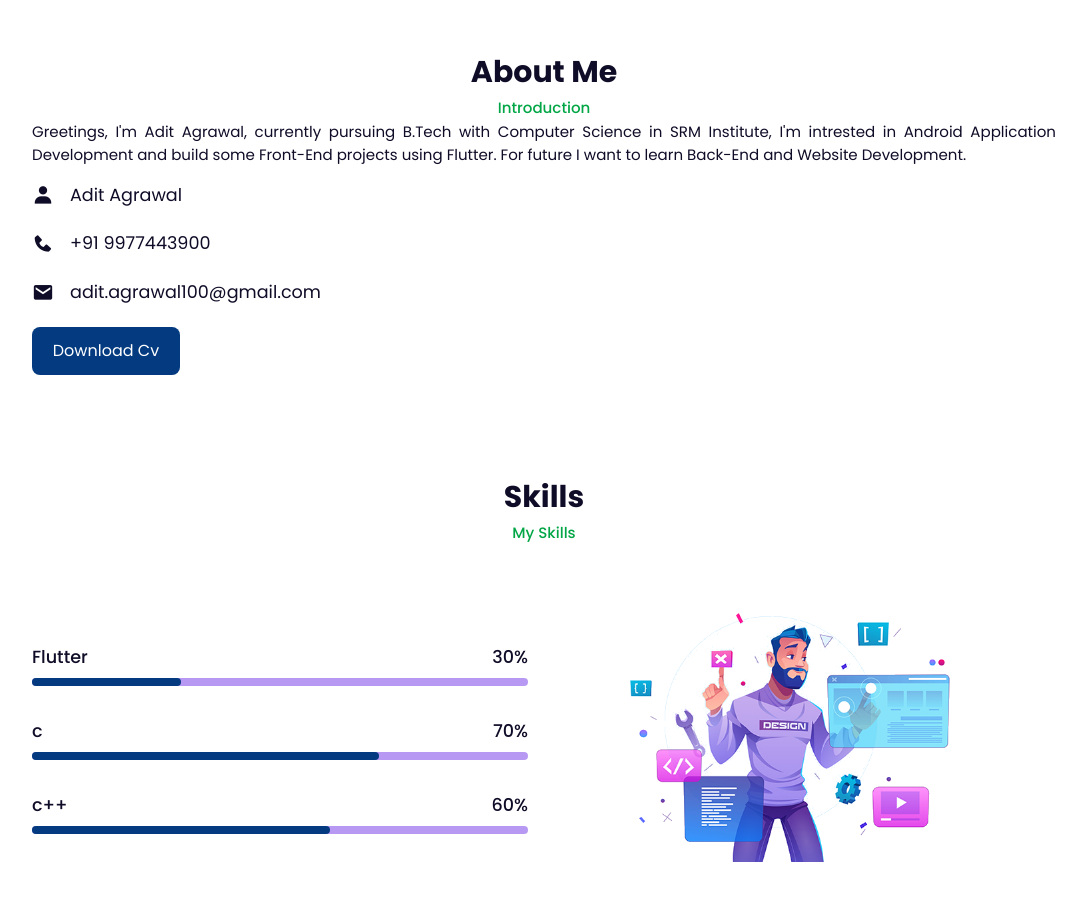
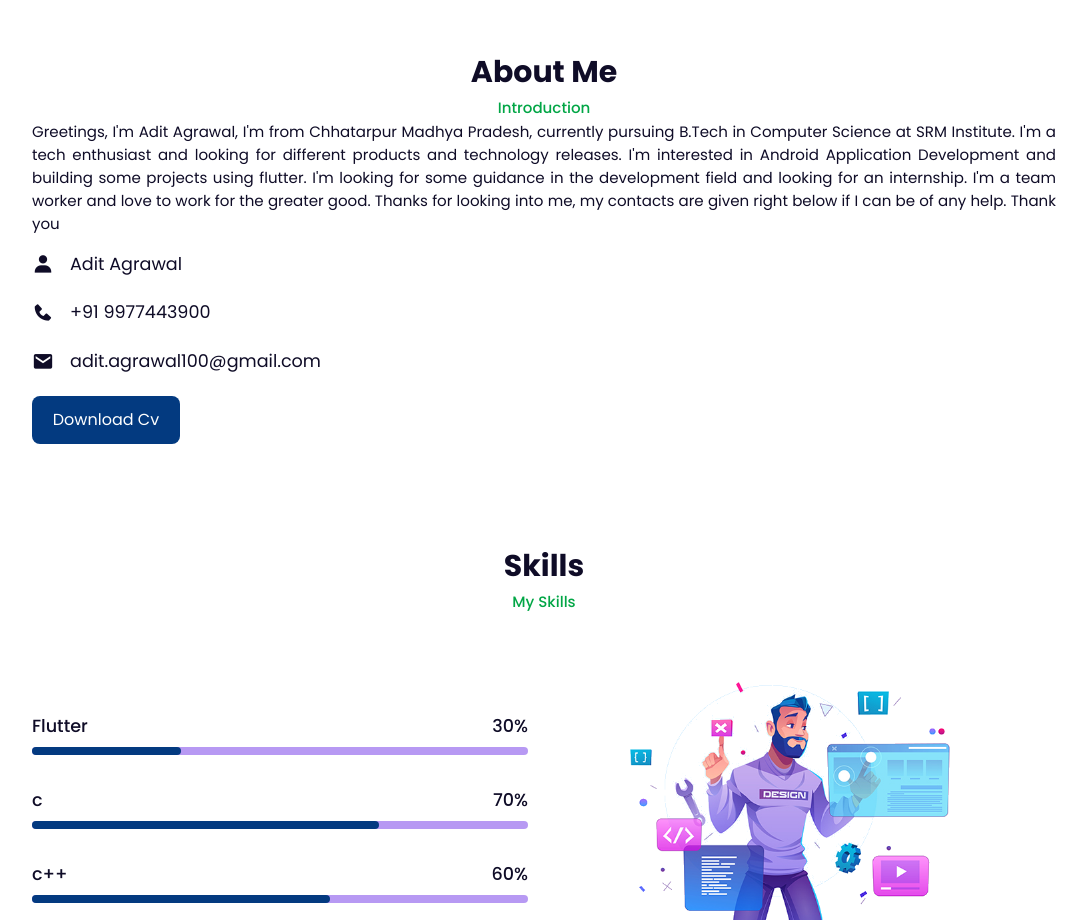
Before and after one commit to adit6195/adit6195.github.io, a plain HTML site: page index.html in a window 1280 px wide. Shown: the part 800-1720 px from the top of the page, without its empty margins (96-1183 px from the left). Drawn offline with nearby package versions, Linux system fonts and the light colour scheme.

Commit message:
Update index.html

```diff
--- a/index.html
+++ b/index.html
@@ -58,7 +58,7 @@
                 <img src="121.jpg" alt="">
             </div> -->
             <div class="about-text">
-                <p>Greetings, I'm Adit Agrawal, currently pursuing B.Tech with Computer Science in SRM Institute, I'm intrested in Android Application Development and build some Front-End projects using Flutter. For future I want to learn Back-End and Website Development.</p>
+                <p>Greetings, I'm Adit Agrawal, I'm from Chhatarpur Madhya Pradesh, currently pursuing B.Tech in Computer Science at SRM Institute. I'm a tech enthusiast and looking for different products and technology releases. I'm interested in Android Application Development and building some projects using flutter. I'm looking for some guidance in the development field and looking for an internship. I'm a team worker and love to work for the greater good. Thanks for looking into me, my contacts are given right below if I can be of any help. Thank you</p>
                 <div class="information">
                     <!-- Box 1 -->
                     <div class="info-box">
```
